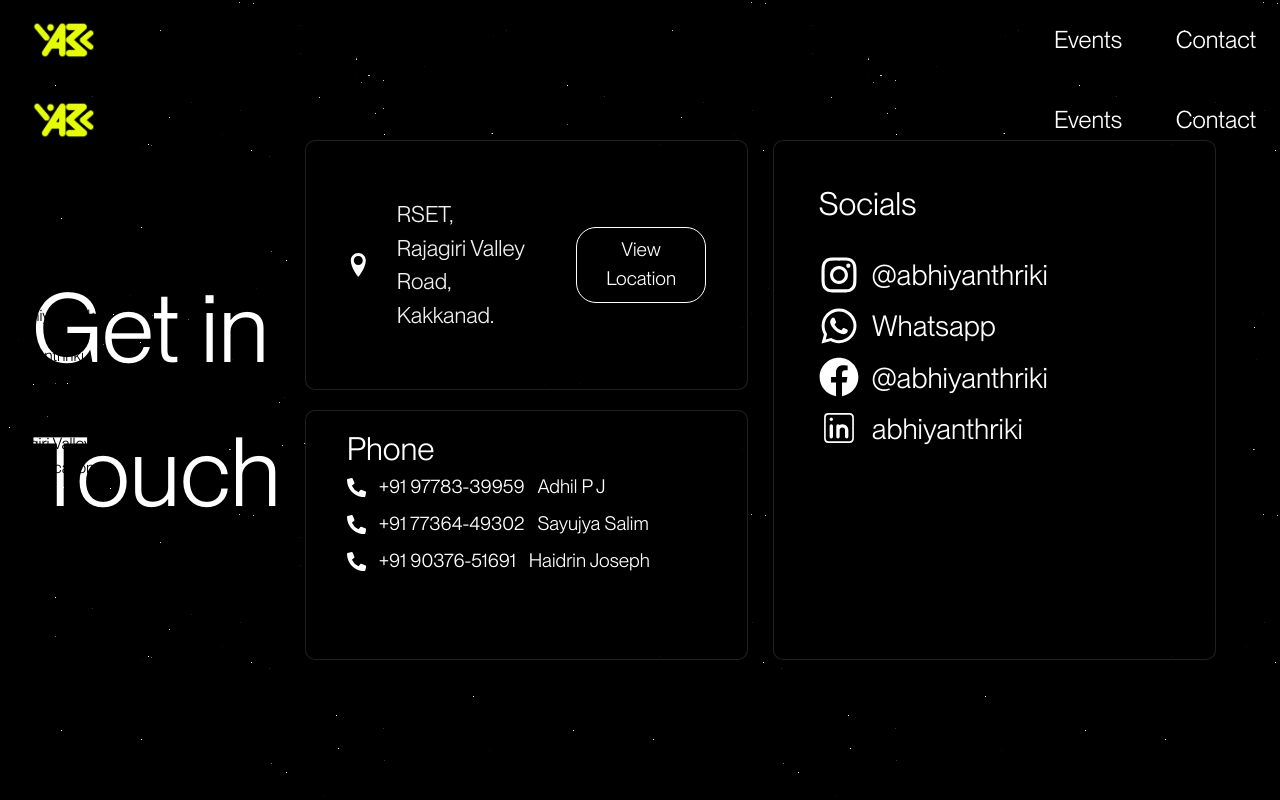
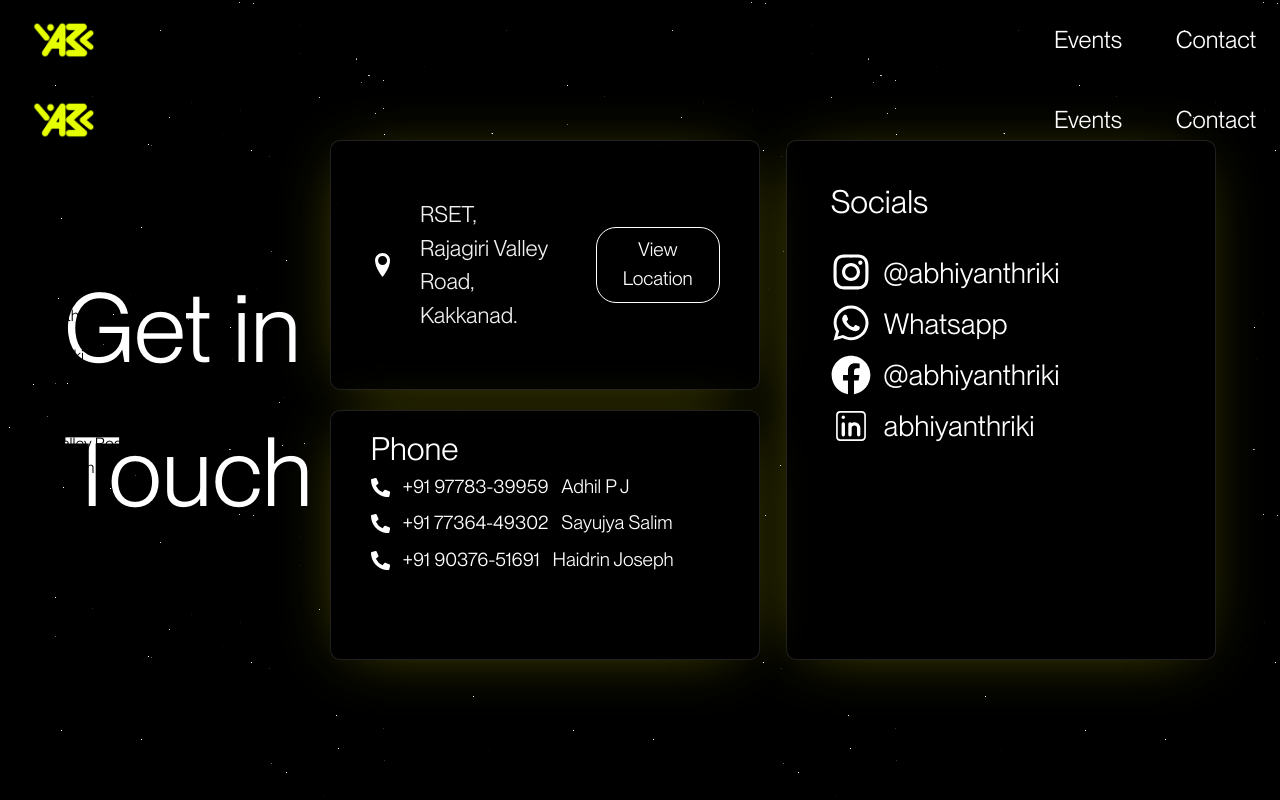
Before and after one commit to notarjunvijayan/abhiyanthriki2023, a React (Vite) app: page /contact-us in a window 1280 px wide. Built offline with nearby package versions, Linux system fonts and the light colour scheme; no server answers.

Commit message:
contacts box shadow

```diff
--- a/src/Contact/Contact.css
+++ b/src/Contact/Contact.css
@@ -4,7 +4,7 @@
 	top: 0;
 	/* background: linear-gradient(to right, #0f172a, #581c87, #0f172a); */
 	color: white;
-  padding-left: 2em;
+	padding-left: 4rem;
 	display: flex;
 	align-items: center;
 	height: 100dvh;
@@ -47,6 +47,9 @@
 	cursor: pointer;
 	height: 100%;
 	width: 100%;
+	box-shadow: -3px 5px 61px -23px rgba(255,255,0,0.42);
+-webkit-box-shadow: -3px 5px 61px -23px rgba(255,255,0,0.42);
+-moz-box-shadow: -3px 5px 61px -23px rgba(255,255,0,0.42);
 }
 
 .contact-card:hover::before {
@@ -56,7 +59,7 @@
 .contact-card::before,
 .contact-card::after {
 	border-radius: inherit;
-  content: '';
+	content: "";
 	height: 100%;
 	left: 0px;
 	opacity: 0;
--- a/src/Contact/Contact.jsx
+++ b/src/Contact/Contact.jsx
@@ -162,7 +162,7 @@ const Contact = () => {
         <Navbar />
         <div className='text-4xl w-full px-8'>Get in Touch</div>
         <div className='flex flex-col gap-3  w-5/6 mx-auto max:[400px]:my-5 my-6 '>
-          <div className='basis-1/2 rounded-lg flex flex-col text-white text-center bg-black p-4 gap-2 text-xl'>
+          <div className='basis-1/2 rounded-lg flex flex-col text-white text-center bg-[black] bg-opacity-10 shadow-[0_3px_10px_rgb(255,255,0,0.42)] p-4 gap-2 text-xl'>
             <div className='text-3  xl mb-2 flex'> Socials</div>
             <div className='flex flex-row gap-10 items-center'>
               <FaInstagram className='' />
@@ -209,7 +209,7 @@ const Contact = () => {
               </a>
             </div>
           </div>
-          <div className='basis-1/4 rounded-lg flex flex-row bg-black text-white p-4'>
+          <div className='basis-1/4 rounded-lg flex flex-row bg-black bg-opacity-10 text-white p-4 shadow-[0_3px_10px_rgb(255,255,0,0.42)]'>
             <div className='flex flex-col items-center  justify-center basis-1/4'>
               <ImLocation size={40} className='' />
             </div>
@@ -227,7 +227,7 @@ const Contact = () => {
 							View Location
 						</div>
 					</div>
-					<div className="basis-1/4 rounded-lg bg-black text-white p-4 text-base whitespace-nowrap mb-2">
+					<div className="basis-1/4 rounded-lg bg-black bg-opacity-10 text-white p-4 text-base whitespace-nowrap mb-2 shadow-[0_3px_10px_rgb(255,255,0,0.42)]">
 						<div className="text-2xl mb-2"> Phone</div>
 						<a
 							href="https://wa.link/5qzg7p"
```
Lines whose indentation alone changed are shown as unchanged.
